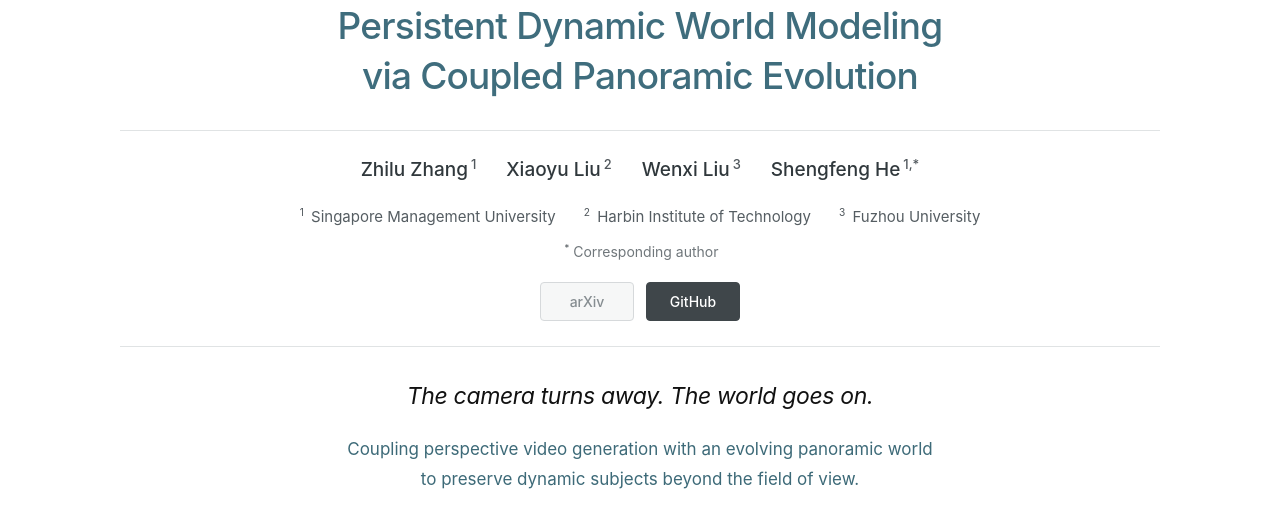
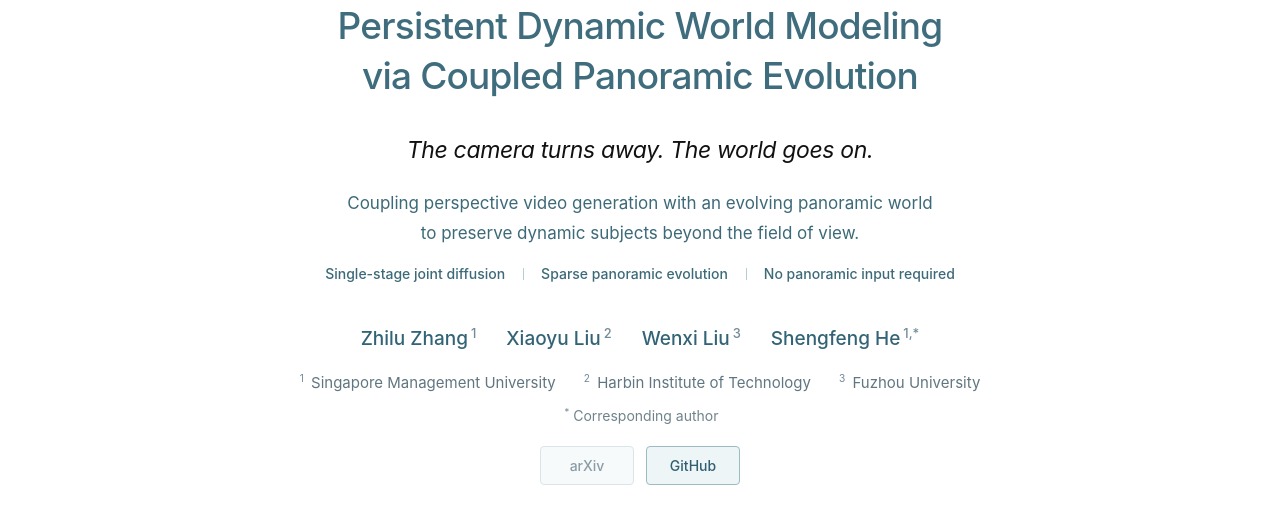
Before and after one commit to OmniPersist/omnipersist.github.io, a plain HTML site: page index.html in a window 1280 px wide. Shown: the part 272-778 px from the top of the page. Drawn offline with Linux system fonts and the light colour scheme.

Commit message:
Update author profiles and integrate hero metadata layout

```diff
--- a/html/style.css
+++ b/html/style.css
@@ -166,19 +166,19 @@ h2{font-size:29px}
 
 .title-art{display:block;width:600px;max-width:100%;height:auto;margin:0 auto}
 
-.publication-meta{max-width:1040px;margin:29px auto 0;padding:23px 16px 25px;border-top:1px solid #e0e3e4;border-bottom:1px solid #e0e3e4;color:#34383b}
+.publication-meta{max-width:1040px;margin:38px auto 0;padding:0 16px;color:#3e6070}
 .author-block{margin:0 auto}
 .author-list{display:flex;justify-content:center;align-items:baseline;flex-wrap:wrap;gap:10px 30px;margin:0;font-size:19px;line-height:1.7;font-weight:500}
 .author-list>span{display:inline-block;white-space:nowrap}
-.author-list a{color:#30383c;text-decoration:none}
-.author-list a:hover{color:#111;text-decoration:underline;text-underline-offset:4px}
-.author-block sup{position:static;vertical-align:super;font-size:.68em;line-height:0;margin-left:3px;color:#50575c}
-.affiliation-list{display:flex;justify-content:center;flex-wrap:wrap;gap:7px 28px;margin:16px 0 0;font-size:15px;color:#555d62;line-height:1.8}
+.author-list a{color:#326476;text-decoration:none}
+.author-list a:hover{color:#176b7a;text-decoration:underline;text-underline-offset:4px}
+.author-block sup{position:static;vertical-align:super;font-size:.68em;line-height:0;margin-left:3px;color:#718b97}
+.affiliation-list{display:flex;justify-content:center;flex-wrap:wrap;gap:7px 28px;margin:13px 0 0;font-size:15px;color:#607681;line-height:1.8}
 .affiliation-list>span{display:inline-block;white-space:nowrap}
 .affiliation-list sup{margin-left:0;margin-right:3px}
-.corresponding-note{margin:10px 0 0;font-size:14px;color:#70777b}
+.corresponding-note{margin:8px 0 0;font-size:14px;color:#70838c}
 .project-links{display:flex;justify-content:center;gap:12px;margin:19px 0 0}
-.project-link{display:inline-flex;align-items:center;justify-content:center;min-width:94px;min-height:39px;padding:7px 20px;border:1px solid #3f464a;border-radius:4px;background:#3f464a;color:#fff;font-size:14px;font-weight:500;line-height:1.6}
-.project-link:hover{background:#262b2e;border-color:#262b2e;text-decoration:none;color:#fff}
-.project-link.is-disabled{border-color:#d6d9db;background:#f6f7f7;color:#868d91;cursor:default}
-@media(max-width:720px){.publication-meta{padding:20px 0 22px;margin-top:25px}.author-list{font-size:17px;gap:8px 24px}.affiliation-list{font-size:14px;flex-direction:column;gap:5px;margin-top:15px}.corresponding-note{font-size:13px}.project-links{margin-top:17px}}
+.project-link{display:inline-flex;align-items:center;justify-content:center;min-width:94px;min-height:39px;padding:7px 20px;border:1px solid #9dbbc5;border-radius:4px;background:#edf5f7;color:#315f70;font-size:14px;font-weight:500;line-height:1.6}
+.project-link:hover{background:#176b7a;border-color:#176b7a;text-decoration:none;color:#fff}
+.project-link.is-disabled{border-color:#dbe5e9;background:#f7fafb;color:#8b9ca5;cursor:default}
+@media(max-width:720px){.publication-meta{padding:0;margin-top:30px}.author-list{font-size:17px;gap:8px 24px}.affiliation-list{font-size:14px;flex-direction:column;gap:5px;margin-top:13px}.corresponding-note{font-size:13px}.project-links{margin-top:17px}}
--- a/index.html
+++ b/index.html
@@ -15,19 +15,20 @@
 <a class="skip-link" href="#abstract">Skip to content</a>
 <nav class="navigation" aria-label="Page navigation"><div class="nav-inner"><a class="wordmark" href="#top">OmniPersist</a><div class="nav-links"><a href="#abstract">Abstract</a><a href="#method">Method</a><a href="#i2v">I2V</a><a href="#continuation">Video continuation</a><a href="#evolution">Panoramic evolution</a></div></div></nav>
 <main id="top">
-<header class="hero content"><h1><span class="title-name"><img class="title-art" src="html/OmniPersist-title.svg" width="908" height="170" alt="OmniPersist"></span><span class="title-description">Persistent Dynamic World Modeling<br>via Coupled Panoramic Evolution</span></h1><div class="publication-meta">
+<header class="hero content"><h1><span class="title-name"><img class="title-art" src="html/OmniPersist-title.svg" width="908" height="170" alt="OmniPersist"></span><span class="title-description">Persistent Dynamic World Modeling<br>via Coupled Panoramic Evolution</span></h1><p class="hero-description">The camera turns away. The world goes on.</p><div class="hero-context"><p class="hero-subtitle">Coupling perspective video generation with an evolving panoramic world<br class="desktop-break"> to preserve dynamic subjects beyond the field of view.</p><div class="hero-facts"><span>Single-stage joint diffusion</span><span>Sparse panoramic evolution</span><span>No panoramic input required</span></div></div>
+<div class="publication-meta">
 <div class="author-block" aria-label="Authors and affiliations">
-<p class="author-list"><span><a href="https://openreview.net/profile?id=~Zhilu_Zhang2" target="_blank" rel="noopener noreferrer">Zhilu Zhang</a><sup>1</sup></span>
-<span><a href="https://openreview.net/profile?id=~Xiaoyu_Liu7" target="_blank" rel="noopener noreferrer">Xiaoyu Liu</a><sup>2</sup></span>
-<span><a href="https://openreview.net/profile?id=~Wenxi_Liu3" target="_blank" rel="noopener noreferrer">Wenxi Liu</a><sup>3</sup></span>
-<span><a href="https://openreview.net/profile?id=~Shengfeng_He1" target="_blank" rel="noopener noreferrer">Shengfeng He</a><sup>1,*</sup></span></p>
+<p class="author-list"><span><a href="https://scholar.google.com/citations?user=8pIq2N0AAAAJ&amp;hl" target="_blank" rel="noopener noreferrer">Zhilu Zhang</a><sup>1</sup></span>
+<span><a href="https://scholar.google.com/citations?user=h4iDziYAAAAJ&amp;hl" target="_blank" rel="noopener noreferrer">Xiaoyu Liu</a><sup>2</sup></span>
+<span><a href="https://scholar.google.com/citations?user=Y310sT0AAAAJ&amp;hl" target="_blank" rel="noopener noreferrer">Wenxi Liu</a><sup>3</sup></span>
+<span><a href="https://scholar.google.com/citations?user=rBWnK8wAAAAJ&amp;hl" target="_blank" rel="noopener noreferrer">Shengfeng He</a><sup>1,*</sup></span></p>
 <p class="affiliation-list"><span><sup>1</sup> Singapore Management University</span>
 <span><sup>2</sup> Harbin Institute of Technology</span>
 <span><sup>3</sup> Fuzhou University</span></p>
 <p class="corresponding-note"><sup>*</sup> Corresponding author</p>
 </div>
 <div class="project-links" aria-label="Project resources"><span class="project-link is-disabled" role="link" aria-disabled="true" title="arXiv link will be added later">arXiv</span><a class="project-link" href="https://github.com/cszhilu1998/OmniPersist" target="_blank" rel="noopener noreferrer">GitHub</a></div></div>
-<p class="hero-description">The camera turns away. The world goes on.</p><div class="hero-context"><p class="hero-subtitle">Coupling perspective video generation with an evolving panoramic world<br class="desktop-break"> to preserve dynamic subjects beyond the field of view.</p><div class="hero-facts"><span>Single-stage joint diffusion</span><span>Sparse panoramic evolution</span><span>No panoramic input required</span></div></div></header>
+</header>
 <section id="abstract" class="abstract-section"><div class="reading-content"><h2>Abstract</h2><p>Action-conditioned world models play a vital role in robotics and autonomous driving, yet existing video diffusion models struggle to maintain dynamic object persistence. When the camera turns away and returns, out-of-view moving entities fail to evolve plausibly in latent space, often mutating or vanishing entirely due to bounded perspective views. To resolve this issue, we propose OmniPersist, a unified framework that couples perspective video generation with panoramic evolution within a single-stage diffusion model, without relying on auxiliary models or initial panoramic inputs. To maintain efficiency, we model the panoramic stream at a lower frame rate, bridging both views across space and time via Geometric Anchoring (GeoAnch) for spatial correspondence and Temporal Compensation (TemComp) for temporal aggregation. OmniPersist is agnostic to camera-control architectures, supporting both latent-level and attention-level conditioning. Extensive experiments on a newly constructed dynamic benchmark across image-to-video and video continuation tasks demonstrate consistent gains in visual quality, camera controllability, revisit consistency, and dynamic persistence.</p></div></section>
 <section id="method" class="section content"><div class="section-heading"><h2>Method overview</h2><p>Jointly denoise a dense perspective stream and a temporally sparse panoramic stream.</p></div><figure class="method-figure"><a href="html/images/method.png" target="_blank" rel="noopener" aria-label="Open full-size OmniPersist method diagram"><img src="html/images/method.png" alt="OmniPersist framework: a dense perspective stream and sparse panoramic stream share a DiT block adapted with LoRA. GeoAnch connects geometrically aligned features at matching timestamps; TemComp exchanges features across neighboring timestamps." width="2400" loading="lazy"></a><figcaption>Dense perspective observations and sparse panoramic states evolve together. The diagram illustrates a panoramic sampling interval of <em>s</em> = 4. Click the diagram to enlarge.</figcaption></figure><div class="method-notes"><div><h3>Coupled evolution</h3><p>The panoramic stream models scene dynamics across all viewing directions, including regions outside the perspective viewport.</p></div><div><h3>Geometric Anchoring</h3><p>GeoAnch exchanges spatially aligned features between the two views at synchronized timestamps.</p></div><div><h3>Temporal Compensation</h3><p>TemComp aggregates neighboring observations to connect intermediate perspective frames with sparse panoramic states.</p></div></div></section>
 <section id="i2v" class="section results-section"><div class="content"><div class="section-heading"><h2>Image-to-video</h2><p>Starting from one observed perspective frame, the camera leaves the scene and returns. Compare background consistency, subject identity, and continued motion after re-entry.</p></div><div class="section-note"><strong>Reading the comparisons</strong><span>Each video includes CameraCtrl, UCPE, LiveWorld, LingBot-World 2.0, both OmniPersist variants (<em>s</em> = 4), and ground truth. Method names and frame indices are embedded in the video.</span></div><div class="comparison-list"><article class="result-card comparison-card"><header class="card-heading"><h3>Walking along a roadside</h3><span class="tag">7-way comparison</span></header>
```
